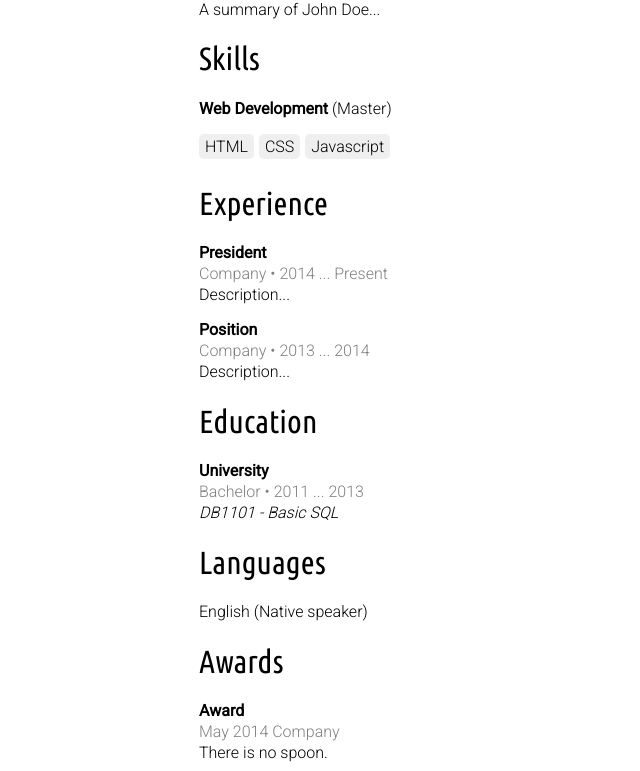
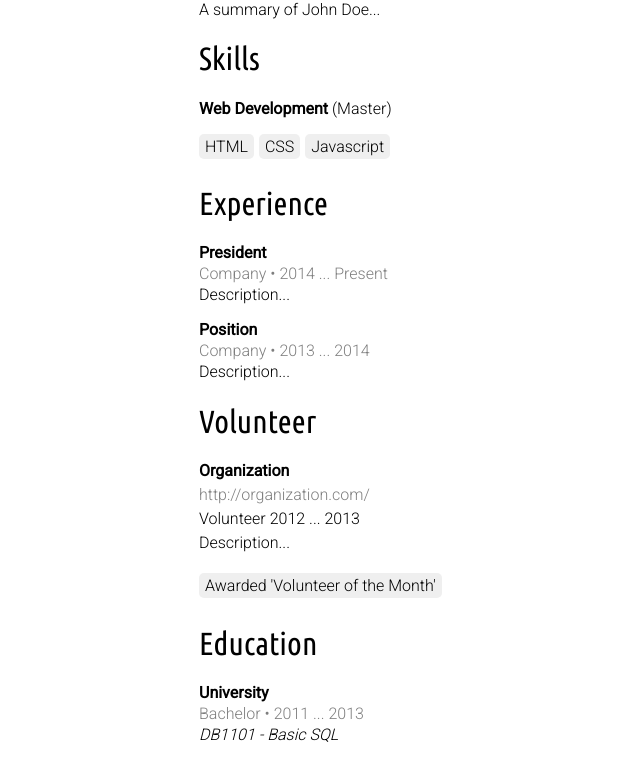
Before and after one commit to feelingit/next-resume, a Next.js app: page / in a window 1280 px wide. Shown: the part 382-1153 px from the top of the page, without its empty margins (121-761 px from the left). Built offline with nearby package versions, Linux system fonts and the light colour scheme; a web font is replaced by a local one.

Commit message:
add /components/page-volunteer.js

```diff
--- /dev/null
+++ b/components/page-volunteer.js
@@ -0,0 +1,40 @@
+import Title from './title'
+
+export default ({title, volunteer = [ ]}) =>
+  <div id="volunteer">
+    <Title title={title} count={volunteer.length} />
+    { volunteer.map((work, workIndex) =>
+      <div key={workIndex}>
+        <p>
+          <b> {work.organization} </b>
+          <span className="url"> {work.website} </span>
+          <span> {work.position} {work.startDate} ... {work.endDate} </span>
+          <span> {work.summary} </span>
+        </p>
+        <p>
+          {work.highlights.map((highlight, highlightIndex) =>
+            <span className="highlight" key={highlightIndex}>
+              {highlight}
+            </span>
+          )}
+        </p>
+      </div>
+    )}
+    <style jsx>{`
+      b, span {
+        display: block;
+        margin: 5px 0;
+      }
+      span.url {
+        opacity: 0.5;
+      }
+      span.highlight {
+        background: rgba(190, 190, 190, 0.25);
+        border-radius: 5px;
+        padding: 3px 6px;
+        display: inline-block;
+        margin-bottom: 5px;
+        margin-right: 5px;
+      }
+    `}</style>
+  </div>
--- a/components/page.js
+++ b/components/page.js
@@ -5,7 +5,7 @@
 import Education from '../components/page-education'
 import Work from '../components/page-work'
 import Languages from '../components/page-languages'
-//import Volunteer from '../components/page-volunteer'
+import Volunteer from '../components/page-volunteer'
 import Awards from '../components/page-awards'
 import Publications from '../components/page-publications'
 import Interests from '../components/page-interests'
@@ -18,6 +18,7 @@
     <Summary title={language.summary} summary={resume.basics.summary} />
     <Skills title={language.skills} skills={resume.skills} />
     <Work title={language.work} works={resume.work} />
+    <Volunteer title={language.volunteer} volunteer={resume.volunteer} />
     <Education title={language.education} education={resume.education} />
     <Languages title={language.languages} languages={resume.languages} />
     <Awards title={language.awards} awards={resume.awards} />
```
